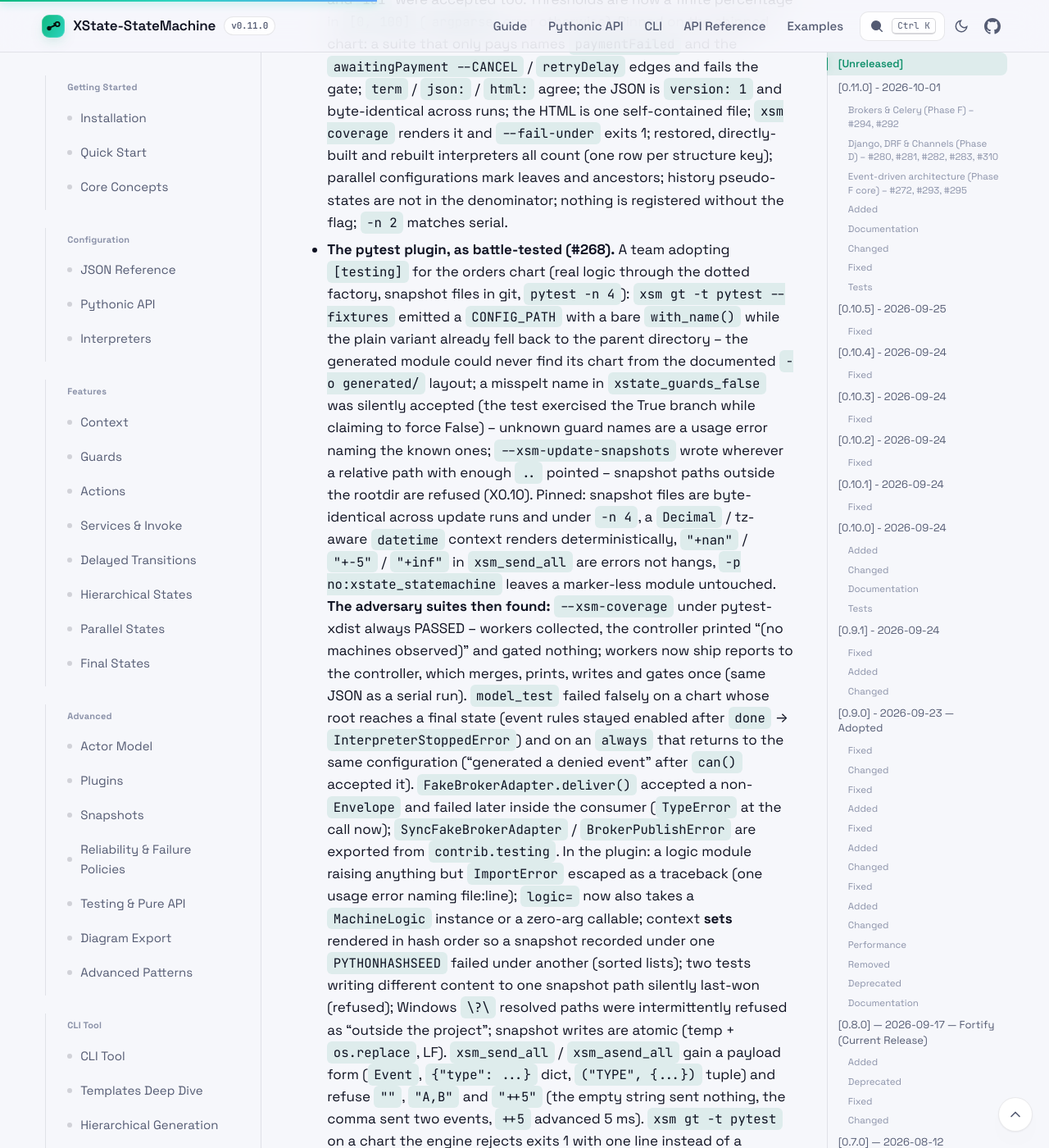
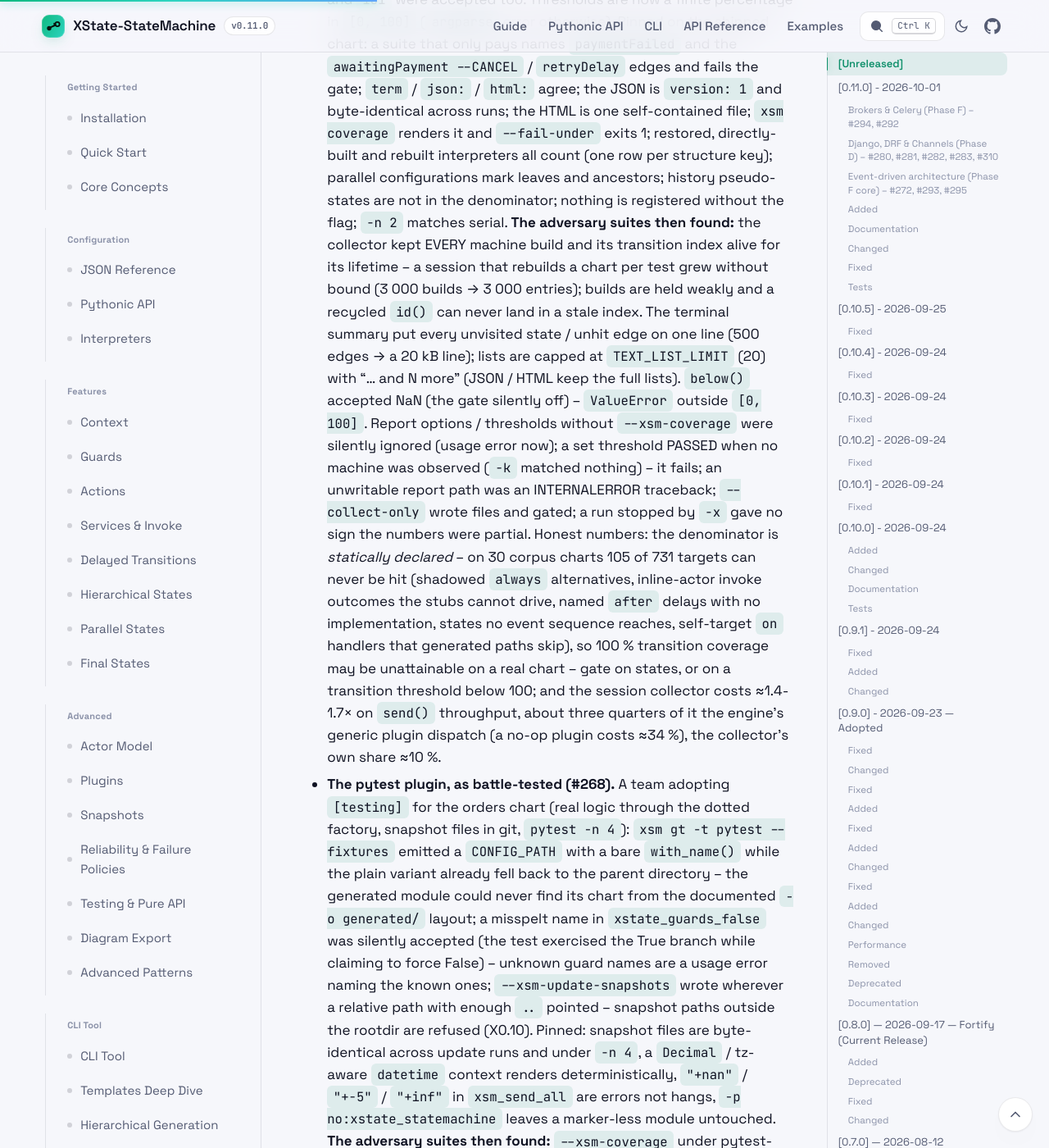
Before and after one commit to basiltt/xstate-statemachine, a Jekyll site: the page built from docs/_guide/changelog.md, in a window 1280 px wide and 1400 px high, scrolled down 44578 px. Shown: the whole window at 82% size. Built offline with Jekyll 4.4.1, drawn with Linux system fonts in a browser that asks for light colours; some of the changed text lies outside the part shown.

Commit message:
battle(#270): merge adversaries A+B; changelog folded into one #270 entry (both copies); API index (below() bounds, TEXT_LIST_LIMIT, weak builds, child rows, static denominator); guide: what 100% means
Co-Authored-By: Claude Fable 5 <noreply@anthropic.com>

```diff
--- a/docs/_guide/changelog.md
+++ b/docs/_guide/changelog.md
@@ -1481,6 +1481,30 @@ _No unreleased changes yet._
   configurations mark leaves and ancestors; history pseudo-states are
   not in the denominator; nothing is registered without the flag; `-n 2`
   matches serial.
+  **The adversary suites then found:** the collector kept EVERY machine
+  build and its transition index alive for its lifetime -- a session that
+  rebuilds a chart per test grew without bound (3 000 builds → 3 000
+  entries); builds are held weakly and a recycled `id()` can never land
+  in a stale index. The terminal summary put every unvisited state /
+  unhit edge on one line (500 edges → a 20 kB line); lists are capped at
+  `TEXT_LIST_LIMIT` (20) with "... and N more" (JSON / HTML keep the full
+  lists). `below()` accepted NaN (the gate silently off) -- `ValueError`
+  outside `[0, 100]`. Report options / thresholds without
+  `--xsm-coverage` were silently ignored (usage error now); a set
+  threshold PASSED when no machine was observed (`-k` matched nothing) --
+  it fails; an unwritable report path was an INTERNALERROR traceback;
+  `--collect-only` wrote files and gated; a run stopped by `-x` gave no
+  sign the numbers were partial. Honest numbers: the denominator is
+  *statically declared* -- on 30 corpus charts 105 of 731 targets can
+  never be hit (shadowed `always` alternatives, inline-actor invoke
+  outcomes the stubs cannot drive, named `after` delays with no
+  implementation, states no event sequence reaches, self-target `on`
+  handlers that generated paths skip), so 100 % transition coverage may
+  be unattainable on a real chart -- gate on states, or on a transition
+  threshold below 100; and the session collector costs ≈1.4-1.7× on
+  `send()` throughput, about three quarters of it the engine's generic
+  plugin dispatch (a no-op plugin costs ≈34 %), the collector's own share
+  ≈10 %.
 - **The pytest plugin, as battle-tested (#268).** A team adopting
   `[testing]` for the orders chart (real logic through the dotted
   factory, snapshot files in git, `pytest -n 4`): `xsm gt -t pytest
```
Also changed, not shown: docs/_guide/integration-testing.md (+2 -0 lines), docs/api/index.md (+1 -1 lines), CHANGELOG.md.
